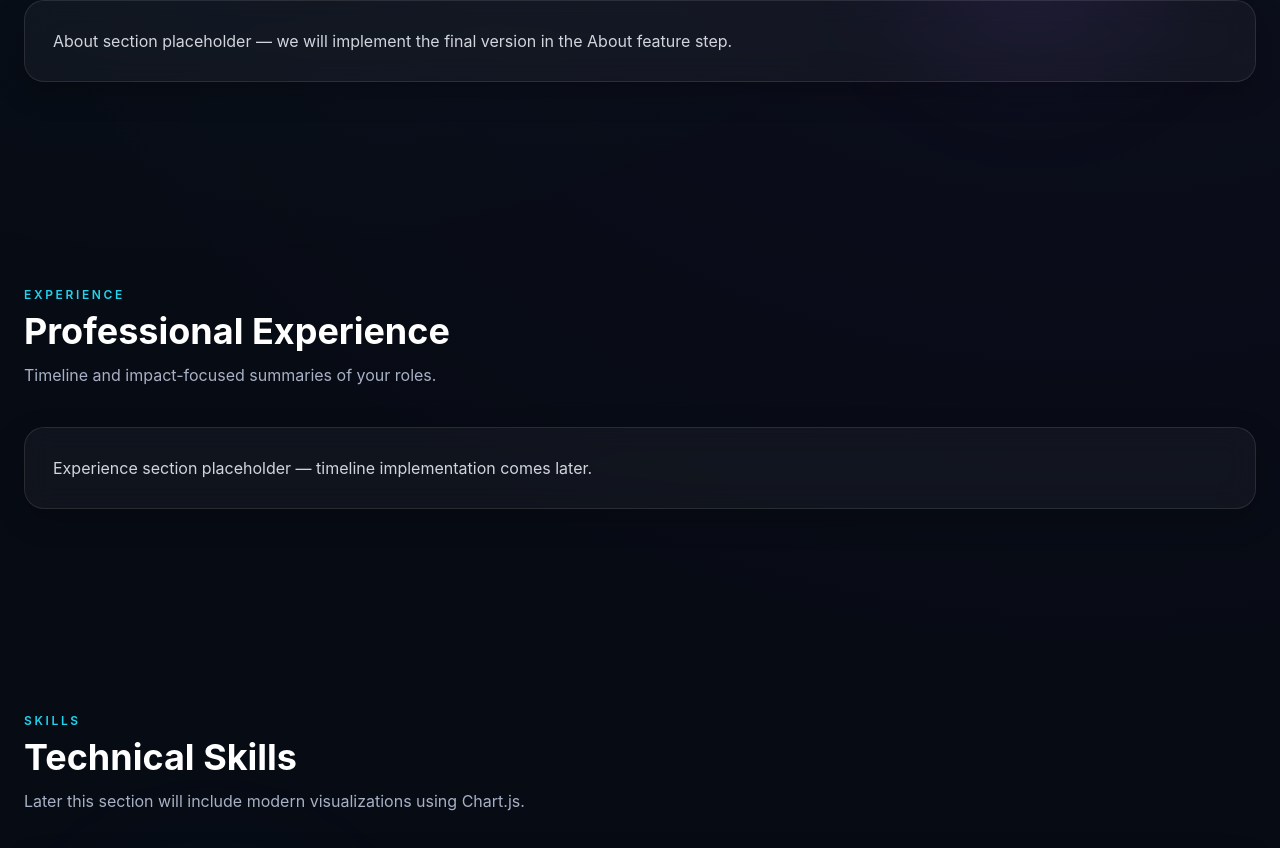
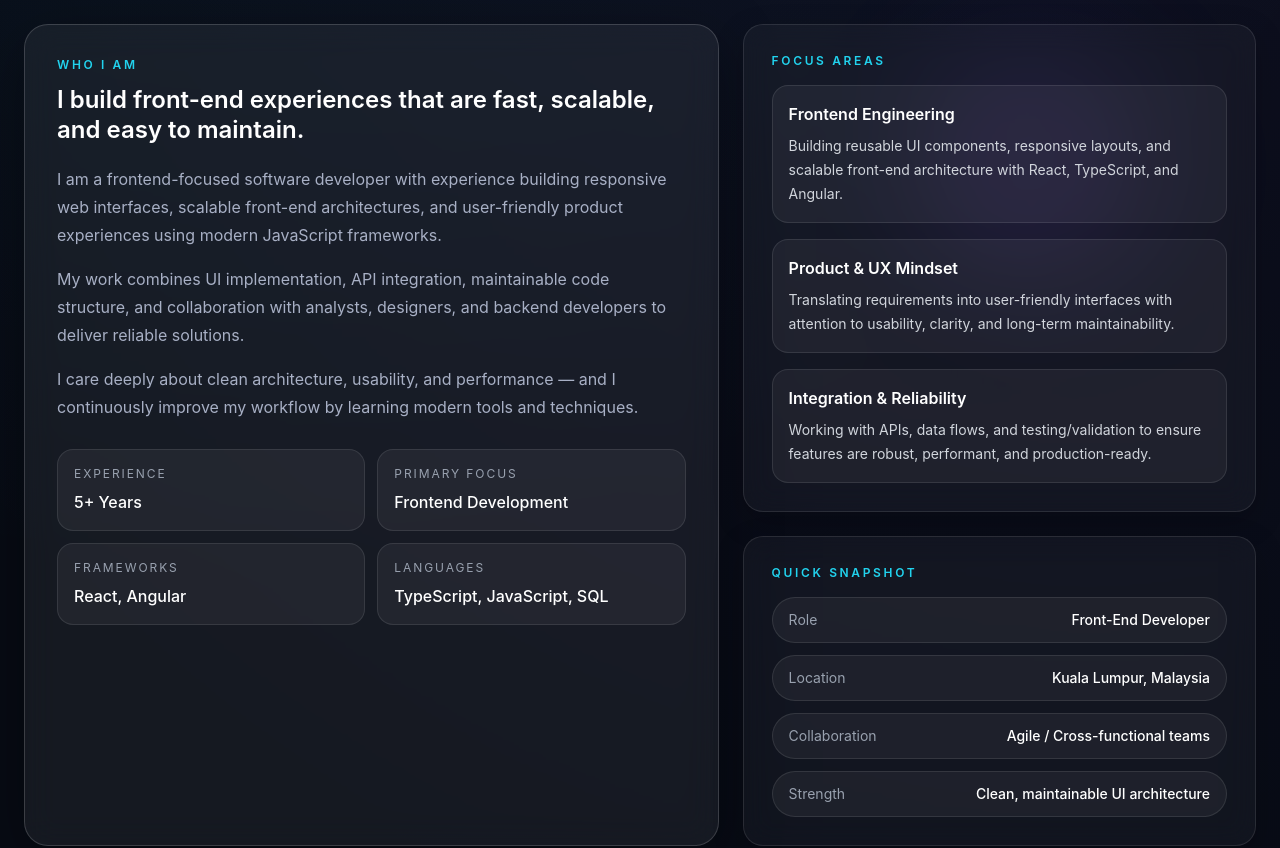
Before and after one commit to khalifeh-Ahmad/khalifeh.ahmad, a React (Vite) app: page / in a window 1280 px wide. Shown: the part 1253-2101 px from the top of the page. Built offline with nearby package versions, Linux system fonts and the light colour scheme.

Commit message:
about section

```diff
--- /dev/null
+++ b/src/data/about.ts
@@ -0,0 +1,44 @@
+export interface AboutPillar {
+  title: string;
+  description: string;
+}
+
+export interface AboutHighlight {
+  label: string;
+  value: string;
+}
+
+export const aboutIntro = {
+  title:
+    "I build front-end experiences that are fast, scalable, and easy to maintain.",
+  paragraphs: [
+    "I am a frontend-focused software developer with experience building responsive web interfaces, scalable front-end architectures, and user-friendly product experiences using modern JavaScript frameworks.",
+    "My work combines UI implementation, API integration, maintainable code structure, and collaboration with analysts, designers, and backend developers to deliver reliable solutions.",
+    "I care deeply about clean architecture, usability, and performance — and I continuously improve my workflow by learning modern tools and techniques.",
+  ],
+};
+
+export const aboutPillars: AboutPillar[] = [
+  {
+    title: "Frontend Engineering",
+    description:
+      "Building reusable UI components, responsive layouts, and scalable front-end architecture with React, TypeScript, and Angular.",
+  },
+  {
+    title: "Product & UX Mindset",
+    description:
+      "Translating requirements into user-friendly interfaces with attention to usability, clarity, and long-term maintainability.",
+  },
+  {
+    title: "Integration & Reliability",
+    description:
+      "Working with APIs, data flows, and testing/validation to ensure features are robust, performant, and production-ready.",
+  },
+];
+
+export const aboutHighlights: AboutHighlight[] = [
+  { label: "Experience", value: "5+ Years" },
+  { label: "Primary Focus", value: "Frontend Development" },
+  { label: "Frameworks", value: "React, Angular" },
+  { label: "Languages", value: "TypeScript, JavaScript, SQL" },
+];
--- a/src/sections/About/AboutSection.tsx
+++ b/src/sections/About/AboutSection.tsx
@@ -1,6 +1,8 @@
-import Container from "../../components/ui/Container";
-import SectionHeading from "../../components/ui/SectionHeading";
-import Card from "../../components/ui/Card";
+import Card from "@/components/ui/Card";
+import Container from "@/components/ui/Container";
+import SectionHeading from "@/components/ui/SectionHeading";
+import { aboutHighlights, aboutIntro, aboutPillars } from "@/data/about";
+import { profileData } from "@/data/profile";
 
 function AboutSection() {
   return (
@@ -8,15 +10,104 @@ function AboutSection() {
       <Container>
         <SectionHeading
           eyebrow="About"
-          title="About Me"
-          description="A concise, professional overview based on your resume and career goals."
+          title="Professional Profile"
+          description="A concise overview of my background, technical focus, and how I approach building modern web applications."
         />
-        <Card>
-          <p className="text-gray-300">
-            About section placeholder — we will implement the final version in
-            the About feature step.
-          </p>
-        </Card>
+
+        <div className="grid gap-6 lg:grid-cols-[1.15fr_0.85fr]">
+          {/* Left: narrative */}
+          <Card variant="strong" className="p-6 md:p-8">
+            <div className="space-y-5">
+              <div>
+                <p className="eyebrow">Who I Am</p>
+                <h3 className="mt-3 text-xl font-semibold leading-tight text-white md:text-2xl">
+                  {aboutIntro.title}
+                </h3>
+              </div>
+
+              <div className="space-y-4">
+                {aboutIntro.paragraphs.map((paragraph) => (
+                  <p key={paragraph} className="body-md leading-7">
+                    {paragraph}
+                  </p>
+                ))}
+              </div>
+
+              <div className="grid gap-3 pt-2 sm:grid-cols-2">
+                {aboutHighlights.map((item) => (
+                  <div
+                    key={item.label}
+                    className="rounded-2xl border border-white/10 bg-white/5 px-4 py-4"
+                  >
+                    <p className="text-xs uppercase tracking-[0.16em] text-gray-400">
+                      {item.label}
+                    </p>
+                    <p className="mt-2 text-sm font-medium text-white md:text-base">
+                      {item.value}
+                    </p>
+                  </div>
+                ))}
+              </div>
+            </div>
+          </Card>
+
+          {/* Right: focus areas + quick profile card */}
+          <div className="grid gap-6">
+            <Card className="p-5 md:p-6">
+              <p className="eyebrow">Focus Areas</p>
+
+              <div className="mt-4 space-y-4">
+                {aboutPillars.map((pillar) => (
+                  <div
+                    key={pillar.title}
+                    className="rounded-2xl border border-white/10 bg-white/5 p-4"
+                  >
+                    <h4 className="text-sm font-semibold text-white md:text-base">
+                      {pillar.title}
+                    </h4>
+                    <p className="mt-2 text-sm leading-6 text-gray-300">
+                      {pillar.description}
+                    </p>
+                  </div>
+                ))}
+              </div>
+            </Card>
+
+            <Card className="p-5 md:p-6">
+              <p className="eyebrow">Quick Snapshot</p>
+
+              <div className="mt-4 space-y-3 text-sm">
+                <div className="flex items-start justify-between gap-4 rounded-xl border border-white/10 bg-white/5 px-4 py-3">
+                  <span className="text-gray-400">Role</span>
+                  <span className="text-right font-medium text-white">
+                    {profileData.role}
+                  </span>
+                </div>
+
+                <div className="flex items-start justify-between gap-4 rounded-xl border border-white/10 bg-white/5 px-4 py-3">
+                  <span className="text-gray-400">Location</span>
+                  <span className="text-right font-medium text-white">
+                    {profileData.location ?? "Available remotely"}
+                  </span>
+                </div>
+
+                <div className="flex items-start justify-between gap-4 rounded-xl border border-white/10 bg-white/5 px-4 py-3">
+                  <span className="text-gray-400">Collaboration</span>
+                  <span className="text-right font-medium text-white">
+                    Agile / Cross-functional teams
+                  </span>
+                </div>
+
+                <div className="flex items-start justify-between gap-4 rounded-xl border border-white/10 bg-white/5 px-4 py-3">
+                  <span className="text-gray-400">Strength</span>
+                  <span className="text-right font-medium text-white">
+                    Clean, maintainable UI architecture
+                  </span>
+                </div>
+              </div>
+            </Card>
+          </div>
+        </div>
       </Container>
     </section>
   );
```
